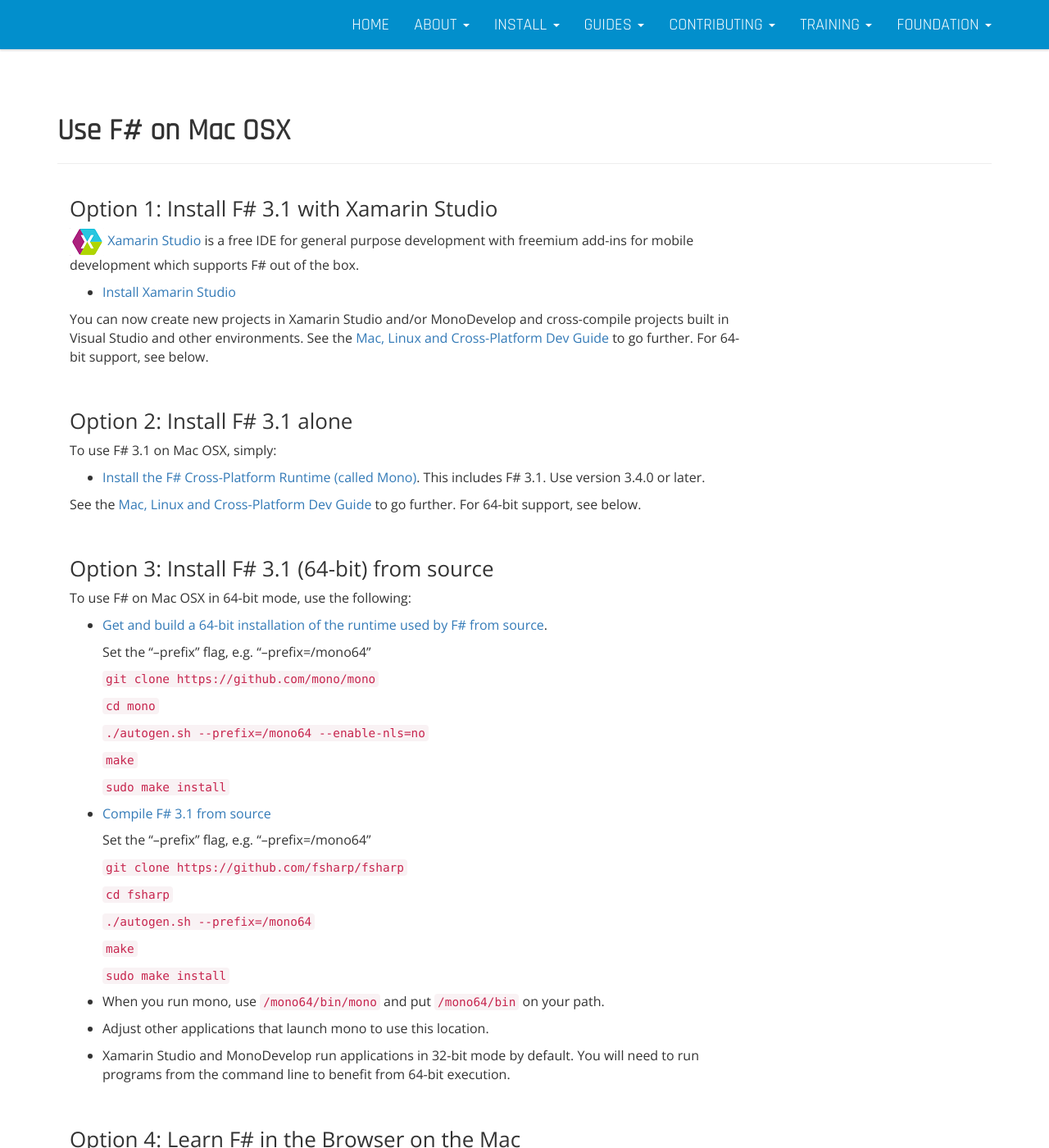
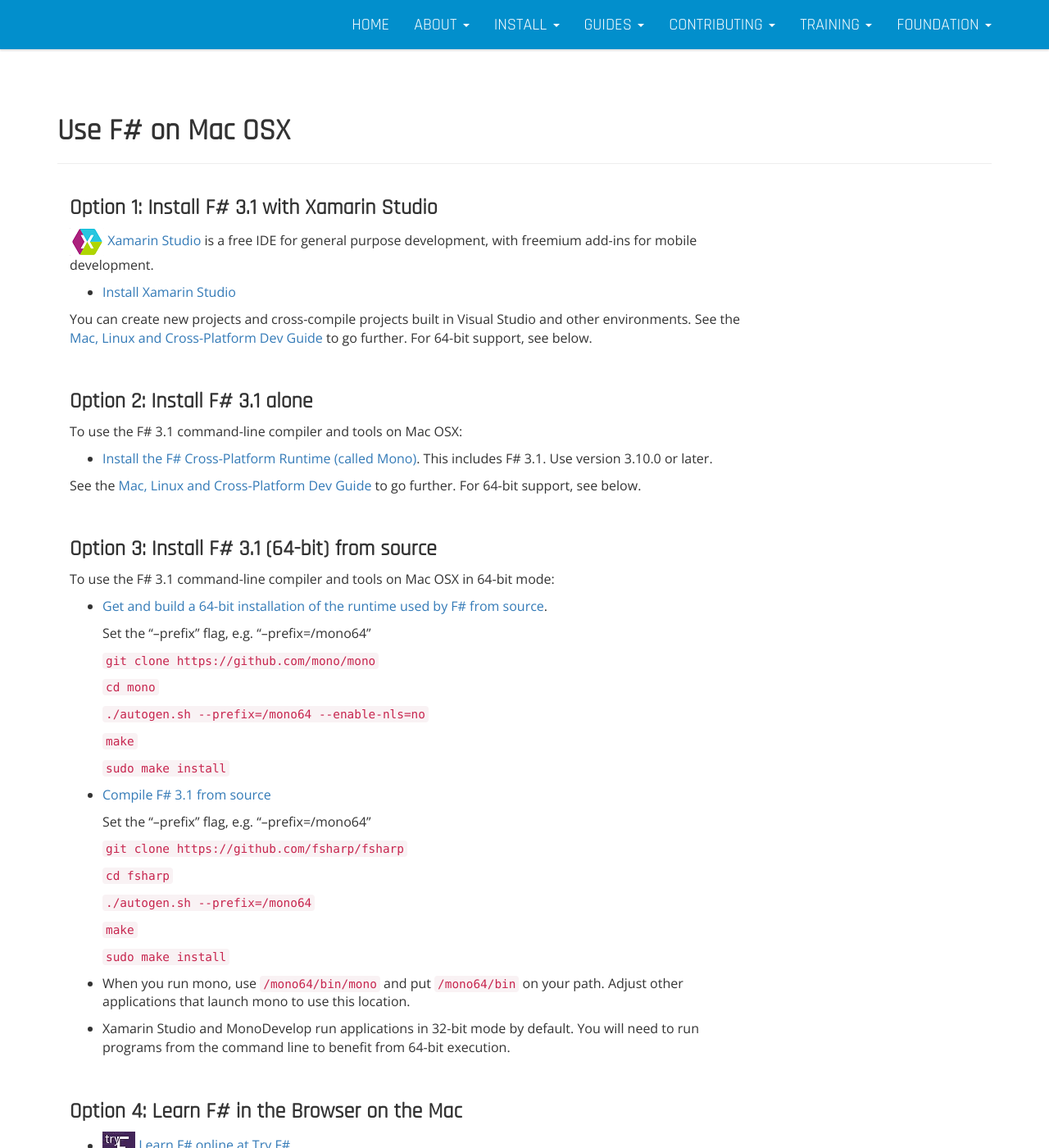
Before and after one commit to fsharp/fsharp.org, a Jekyll site: the page built from use/mac/index.md, in a window 1280 px wide and 1400 px high. Shown: the whole window at 82% size. Built offline with Jekyll 4.4.1, drawn with Linux system fonts in a browser that asks for light colours; nearby versions of some CDN libraries.

Commit message:
content and typography cleanup

````diff
--- a/css/main.css
+++ b/css/main.css
@@ -29,7 +29,10 @@
 }
 
 h1,
-h2 {
+h2,
+h3,
+h4,
+h5 {
   font-family: 'Rajdhani', sans-serif;
   font-weight: 600;
 }
--- a/use/mac/index.md
+++ b/use/mac/index.md
@@ -7,11 +7,11 @@
 
 ### Option 1: Install F# 3.1 with Xamarin Studio
 
-![logo](/images/thumbs/xamarin-studio.png)&nbsp;[Xamarin Studio](http://xamarin.com/studio) is a free IDE for general purpose development with freemium add-ins for mobile development which supports F# out of the box.
+![logo](/images/thumbs/xamarin-studio.png)&nbsp;[Xamarin Studio](http://xamarin.com/studio) is a free IDE for general purpose development, with freemium add-ins for mobile development.
 
 * [Install Xamarin Studio](http://xamarin.com/studio)
 
-You can now create new projects in Xamarin Studio and/or MonoDevelop and cross-compile projects built in
+You can create new projects and cross-compile projects built in
 Visual Studio and other environments.
 See the [Mac, Linux and Cross-Platform Dev Guide](/guides/mac-linux-cross-platform) to
 go further. For 64-bit support, see below.
@@ -20,9 +20,9 @@
 
 ### Option 2: Install F# 3.1 alone
 
-To use F# 3.1 on Mac OSX, simply:
+To use the F# 3.1 command-line compiler and tools on Mac OSX:
 
-*  [Install the F# Cross-Platform Runtime (called Mono)](http://www.go-mono.com/mono-downloads/download.html). This includes F# 3.1. Use version 3.4.0 or later.
+*  [Install the F# Cross-Platform Runtime (called Mono)](http://www.go-mono.com/mono-downloads/download.html). This includes F# 3.1. Use version 3.10.0 or later.
 
 See the [Mac, Linux and Cross-Platform Dev Guide](/guides/mac-linux-cross-platform) to
 go further. For 64-bit support, see below.
@@ -33,7 +33,7 @@
 
 ### Option 3: Install F# 3.1 (64-bit) from source
 
-To use F# on Mac OSX in 64-bit mode, use the following:
+To use the F# 3.1 command-line compiler and tools on Mac OSX in 64-bit mode:
 
 * [Get and build a 64-bit installation of the runtime used by F# from source](http://www.mono-project.com/Compiling_Mono_on_OSX).
 
@@ -63,9 +63,7 @@
 
     ```sudo make install```
 
-* When you run mono, use ```/mono64/bin/mono``` and put ```/mono64/bin``` on your path.
-
-* Adjust other applications that launch mono to use this location.
+* When you run mono, use ```/mono64/bin/mono``` and put ```/mono64/bin``` on your path.  Adjust other applications that launch mono to use this location.
 
 * Xamarin Studio and MonoDevelop run applications in 32-bit mode by default. You will need to run programs from the command line to benefit from 64-bit execution.
 
````
Also changed, not shown: use/linux/index.md (+4 -4 lines), use/windows/index.md (+8 -17 lines).
